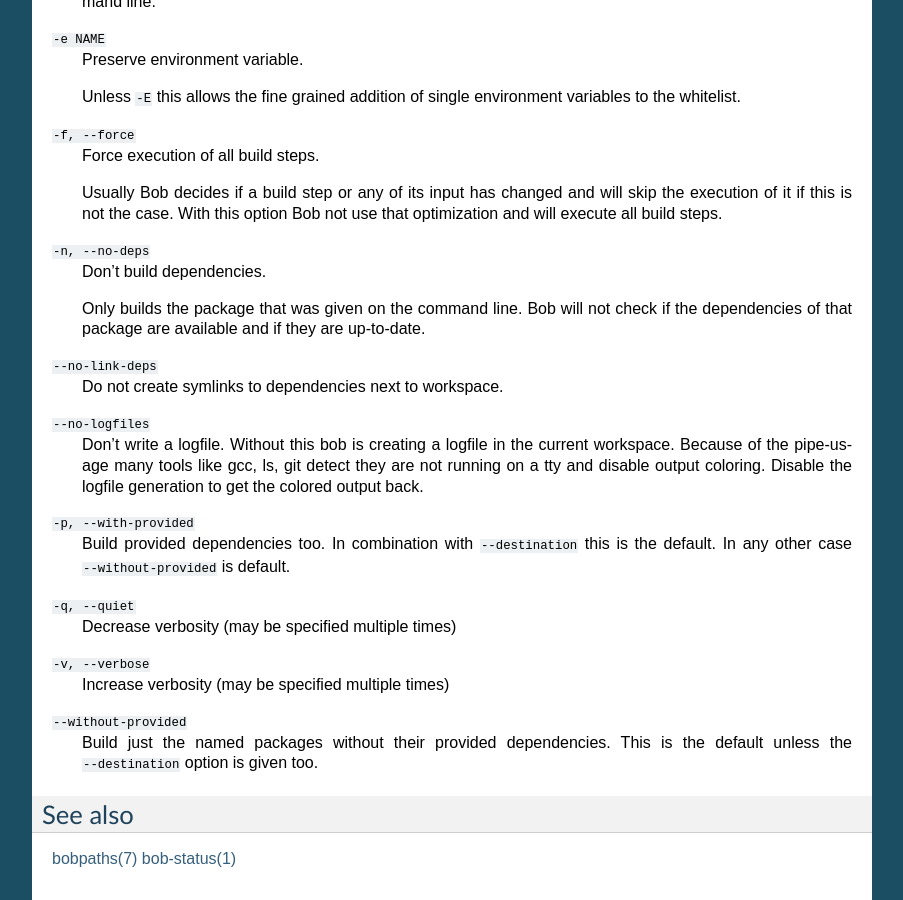
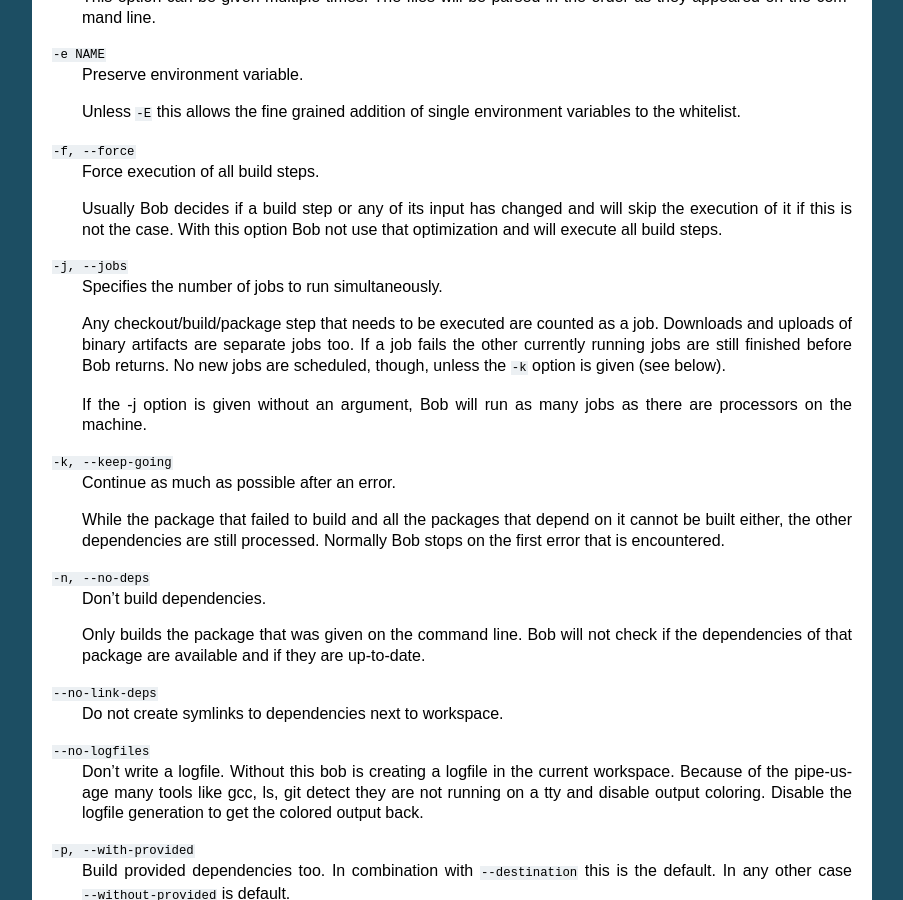
Before and after one commit to BobBuildTool/bob, a Sphinx documentation site: the page built from doc/manpages/bob-dev.rst, in a window 1280 px wide and 900 px high, scrolled down 3531 px. Shown: the whole window, without its empty margins (198-1101 px from the left). Built offline with Sphinx 7.4.7, drawn with Linux system fonts in a browser that asks for light colours; formulas are drawn with MathJax 3; the version number could not be read and is left out; some of the changed text lies outside the part shown.

Commit message:
doc: update manpages

```diff
--- a/doc/manpages/bob-build-dev.rst
+++ b/doc/manpages/bob-build-dev.rst
@@ -139,6 +139,25 @@
     will skip the execution of it if this is not the case. With this option Bob
     not use that optimization and will execute all build steps.
 
+``-j, --jobs``
+    Specifies the number of jobs to run simultaneously.
+
+    Any checkout/build/package step that needs to be executed are counted as a
+    job. Downloads and uploads of binary artifacts are separate jobs too. If a
+    job fails the other currently running jobs are still finished before Bob
+    returns. No new jobs are scheduled, though, unless the ``-k`` option is
+    given (see below).
+
+    If the -j option is given without an argument, Bob will run as many jobs as
+    there are processors on the machine.
+
+``-k, --keep-going``
+    Continue  as much as possible after an error.
+
+    While the package that failed to build and all the packages that depend on
+    it cannot be built either, the other dependencies are still processed.
+    Normally Bob stops on the first error that is encountered.
+
 ``-n, --no-deps``
     Don't build dependencies.
 
--- a/doc/manpages/bob-dev.rst
+++ b/doc/manpages/bob-dev.rst
@@ -15,10 +15,11 @@
 
 ::
 
-    bob dev [-h] [--destination DEST] [-f] [-n] [-p] [--without-provided]
-            [-b | -B | --normal] [--clean | --incremental]
-            [--always-checkout RE] [--resume] [-q] [-v] [--no-logfiles]
-            [-D DEFINES] [-c CONFIGFILE] [-e NAME] [-E] [--upload]
+    bob dev [-h] [--destination DEST] [-j [JOBS]] [-k] [-f] [-n] [-p]
+            [--without-provided] [-b | -B | --normal]
+            [--clean | --incremental] [--always-checkout RE] [--resume]
+            [-q] [-v] [--no-logfiles] [-D DEFINES] [-c CONFIGFILE]
+            [-e NAME] [-E] [--upload] [--link-deps] [--no-link-deps]
             [--download MODE] [--sandbox | --no-sandbox] [--clean-checkout]
             PACKAGE [PACKAGE ...]
 
```
Also changed, not shown: doc/manpages/bob-build.rst (+8 -7 lines), doc/manpages/bob-project.rst (+13 -1 lines).
